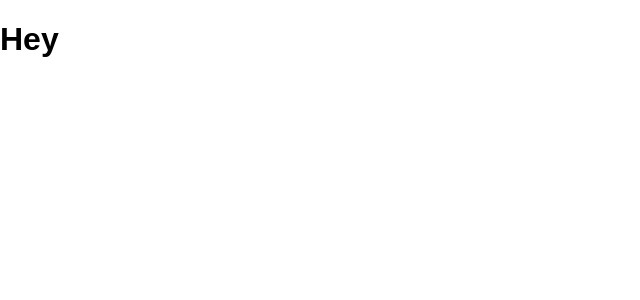
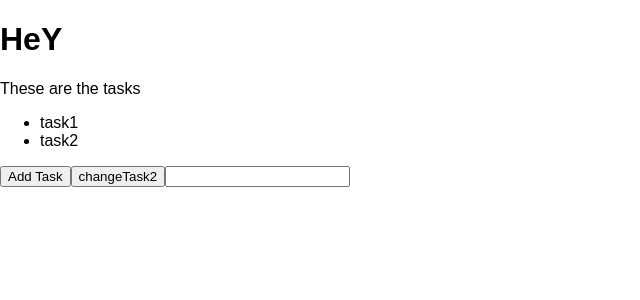
Before and after one commit to carloshlopez/react-test, a React (Create React App) app: page / in a window 1280 px wide. Shown: the top 300 px of the page, without its empty margins (0-640 px from the left). Built offline with nearby package versions, Linux system fonts and the light colour scheme.

Commit message:
arreglos en estado

```diff
--- a/src/App.js
+++ b/src/App.js
@@ -2,9 +2,52 @@
 import './App.css';
 
 class App extends Component {
+  constructor(){
+    super();
+    this.state = {
+      tasks: ['task1', 'task2']
+    }
+  }
+
+  addTask(){
+    this.setState({
+      tasks: this.state.tasks.concat('task3')
+    });
+  }
+
+  changeTask(){
+    const index = this.state.tasks.findIndex(task => task === "task2");
+    // this.setState({
+    //   tasks: this.state.tasks.map((task, i) =>
+    //     i === index ? "actualizado" : task
+    //   )
+    // });
+    const tasks = this.state.tasks;
+    this.setState({
+      tasks: [
+        ...tasks.slice(0,index),
+        "Actualizastes",
+        ...tasks.slice(index + 1)
+        ]
+    })
+  }
+
   render() {
     return (
-        <h1>Hey</h1>
+        <div>
+        <h1>HeY</h1>
+        <p>These are the tasks</p>
+        <ul>
+        {
+          this.state.tasks.map(task =>
+            <li>{task}</li>
+          )
+        }
+        </ul>
+        <button onClick={this.addTask.bind(this)}>Add Task</button>
+        <button onClick={this.changeTask.bind(this)}>changeTask2</button>
+        <input type="text" name="numTask"></input>
+        </div>
     );
   }
 }
```
